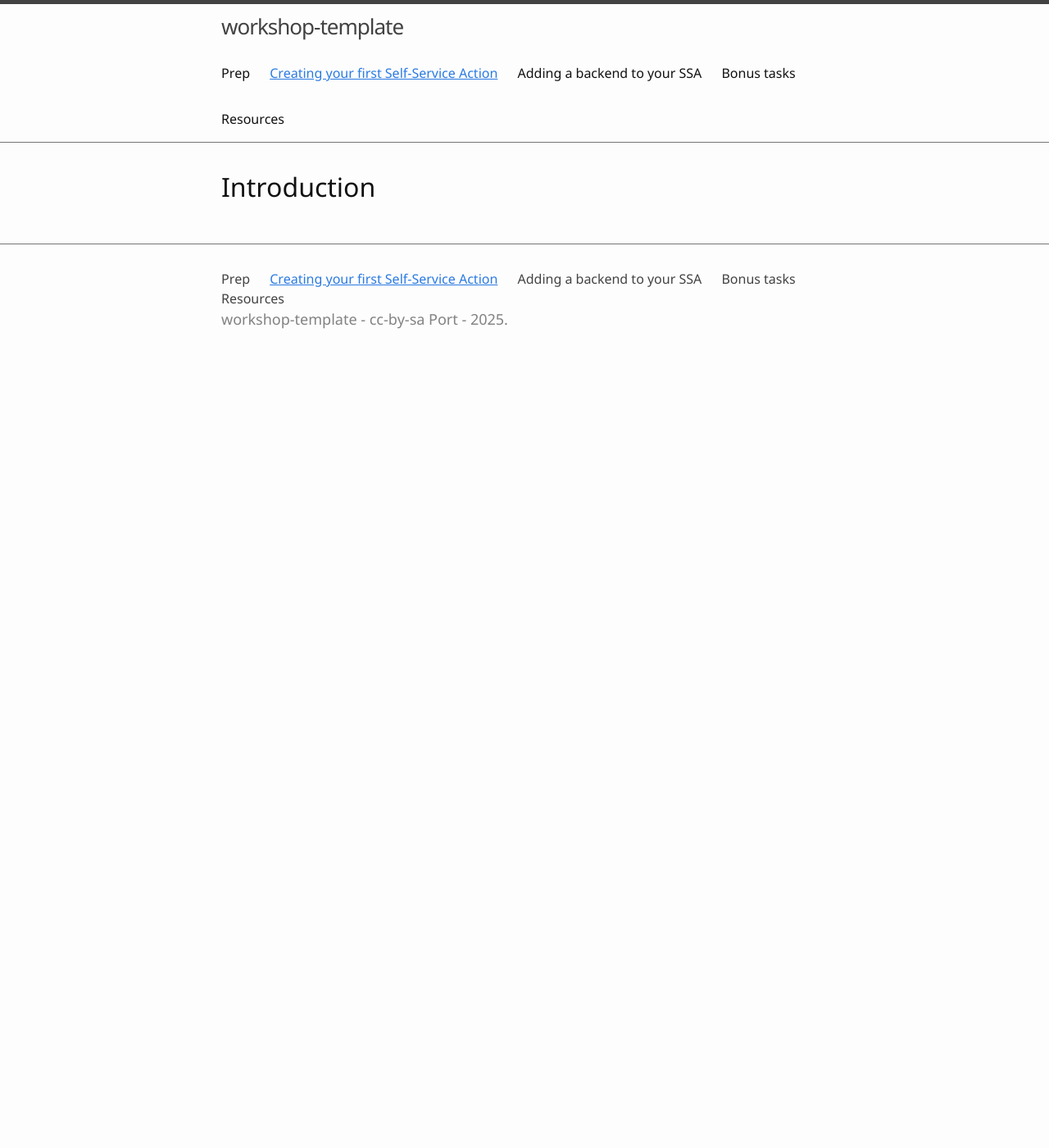
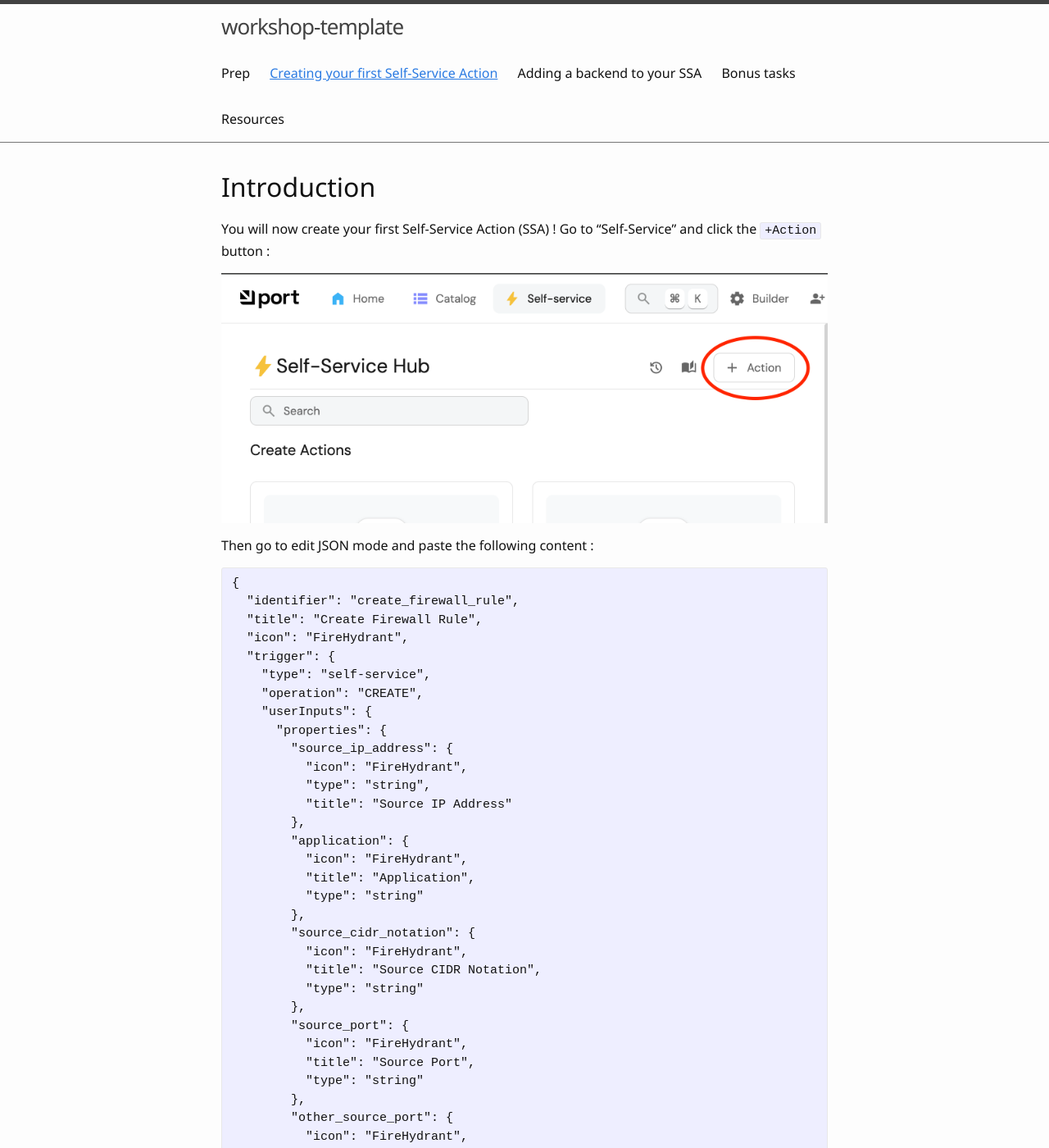
Before and after one commit to port-experimental/landg-workshop, a Jekyll site: the page built from 1-ssa-frontend.md, in a window 1280 px wide and 1400 px high. Shown: the whole window at 82% size. Built offline with Jekyll 4.4.1, drawn with Linux system fonts in a browser that asks for light colours; some of the changed text lies outside the part shown.

Commit message:
ssa-frontend instructions

````diff
--- a/1-ssa-frontend.md
+++ b/1-ssa-frontend.md
@@ -4,3 +4,132 @@ nav: true
 ---
 
 # Introduction
+
+You will now create your first Self-Service Action (SSA) ! Go to "Self-Service" and click the `+Action` button :
+
+![](images/ssa1.png)
+
+Then go to edit JSON mode and paste the following content :
+
+```
+{
+  "identifier": "create_firewall_rule",
+  "title": "Create Firewall Rule",
+  "icon": "FireHydrant",
+  "trigger": {
+    "type": "self-service",
+    "operation": "CREATE",
+    "userInputs": {
+      "properties": {
+        "source_ip_address": {
+          "icon": "FireHydrant",
+          "type": "string",
+          "title": "Source IP Address"
+        },
+        "application": {
+          "icon": "FireHydrant",
+          "title": "Application",
+          "type": "string"
+        },
+        "source_cidr_notation": {
+          "icon": "FireHydrant",
+          "title": "Source CIDR Notation",
+          "type": "string"
+        },
+        "source_port": {
+          "icon": "FireHydrant",
+          "title": "Source Port",
+          "type": "string"
+        },
+        "other_source_port": {
+          "icon": "FireHydrant",
+          "type": "string",
+          "title": "Other Source Port"
+        },
+        "destination_ip_address": {
+          "icon": "FireHydrant",
+          "type": "string",
+          "title": "Destination IP Address"
+        },
+        "destination_cidr_notation": {
+          "icon": "FireHydrant",
+          "title": "Destination CIDR Notation",
+          "type": "string"
+        },
+        "destination_port": {
+          "icon": "FireHydrant",
+          "title": "Destination Port",
+          "type": "string"
+        },
+        "other_destination_port": {
+          "icon": "FireHydrant",
+          "type": "string",
+          "title": "Other Destination Port"
+        },
+        "environment": {
+          "icon": "FireHydrant",
+          "title": "Environment",
+          "type": "string"
+        },
+        "dr_source_ip_address": {
+          "icon": "FireHydrant",
+          "type": "string",
+          "title": "DR Source IP Address"
+        },
+        "dr_destination_ip_address": {
+          "icon": "FireHydrant",
+          "type": "string",
+          "title": "DR Destination IP Address"
+        },
+        "action": {
+          "type": "string",
+          "title": "Action",
+          "icon": "FireHydrant",
+          "default": "Allow",
+          "enum": [
+            "Allow",
+            "Block"
+          ],
+          "enumColors": {
+            "Allow": "green",
+            "Block": "red"
+          }
+        },
+        "source_domain": {
+          "icon": "FireHydrant",
+          "title": "Source Domain",
+          "type": "string"
+        },
+        "destination_domain": {
+          "icon": "FireHydrant",
+          "title": "Destination Domain",
+          "type": "string"
+        }
+      },
+      "required": [],
+      "order": []
+    },
+    "blueprintIdentifier": "rt_appben_firewall_rules"
+  },
+  "invocationMethod": {
+    "type": "WEBHOOK",
+    "url": "https://example.com",
+    "agent": false,
+    "synchronized": false,
+    "method": "POST",
+    "headers": {
+      "RUN_ID": "{{ .run.id }}"
+    },
+    "body": {
+      "{{ spreadValue() }}": "{{ .inputs }}",
+      "port_context": {
+        "runId": "{{ .run.id }}",
+        "blueprint": "{{ .action.blueprint }}"
+      }
+    }
+  }
+}
+```
+
+Look at the result, play around with the fields, try to set some defaults for instance etc ...
+For now the execution of the action will fail as it's not connected to a valid backend, let's fix this now !
````
Also changed, not shown: images/ssa1.png (added).
